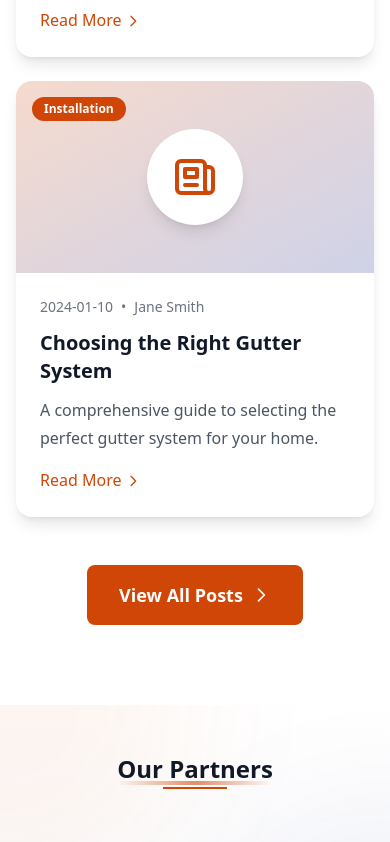
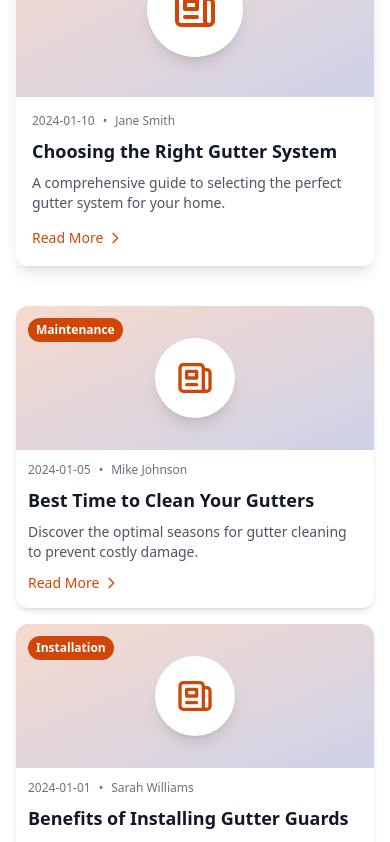
Before and after one commit to letan-chr/gutter, a Next.js app: page / in a window 390 px wide. Shown: the part 7500-8342 px from the top of the page. Built offline with nearby package versions, Linux system fonts and the light colour scheme; no server answers; a web font is replaced by a local one.

Commit message:
Refactor Blog section layout to feature prominent posts and improve styling. Added new blog entries in both English and Amharic localization files, enhancing content diversity. Updated section header and post display for better user engagement.

```diff
--- a/components/sections/Blog.tsx
+++ b/components/sections/Blog.tsx
@@ -9,31 +9,50 @@ const Blog = () => {
   const data = getSectionData('blog', lang);
   const blogData = getPageData('blog', lang);
 
+  // Get featured posts (first 2) and latest posts (next 4, or all remaining if less than 4)
+  const allPosts = blogData.posts || [];
+  const featuredPosts = allPosts.slice(0, 2);
+  const latestPosts = allPosts.slice(2, 6);
+
   return (
-    <section className="py-20 lg:py-28 bg-white dark:bg-gray-900">
-      <div className="mx-auto px-4 sm:px-6 lg:px-8">
-        {/* Section Header */}
-        <div className="text-center max-w-3xl mx-auto mb-16">
-          <h2 className="text-3xl sm:text-4xl lg:text-5xl font-display font-bold text-gray-900 dark:text-white mb-4">
+    <section className="py-12 lg:py-16 bg-white dark:bg-gray-900">
+      <div className="mx-auto px-4 sm:px-6 lg:px-8 max-w-7xl">
+        {/* Section Header - Modern Layout */}
+        <div className="flex flex-col lg:flex-row lg:items-center lg:justify-between gap-4 mb-10">
+          {/* Left Side - Title and Subtitle */}
+          <div className="flex-1">
+            <h2 className="text-3xl sm:text-4xl lg:text-5xl font-display font-bold text-gray-900 dark:text-white mb-2">
               {data.title}
             </h2>
-          <p className="text-xl text-gray-600 dark:text-gray-300 mb-2">
+            <p className="text-xl text-gray-600 dark:text-gray-300">
               {data.subtitle}
-          </p>
-          <p className="text-lg text-gray-500 dark:text-gray-400">
-            {data.description}
             </p>
           </div>
 
-        {/* Blog Posts Grid */}
-        <div className="grid grid-cols-1 md:grid-cols-2 lg:grid-cols-3 gap-6 lg:gap-8 mb-12">
-          {blogData.posts?.slice(0, 3).map((post: any) => (
+          {/* Right Side - Button */}
+          <div className="flex-shrink-0">
+            <a
+              href="/blogs"
+              className="inline-flex items-center gap-2 px-6 py-3 bg-primary hover:bg-primary-dark text-white rounded-lg font-semibold transition-all duration-300 hover:shadow-lg hover:scale-105"
+            >
+              {data.viewAll}
+              <svg className="w-5 h-5" fill="none" stroke="currentColor" viewBox="0 0 24 24">
+                <path strokeLinecap="round" strokeLinejoin="round" strokeWidth={2} d="M9 5l7 7-7 7" />
+              </svg>
+            </a>
+          </div>
+        </div>
+
+        {/* Featured Blog Posts - 2 Large Cards */}
+        {featuredPosts.length > 0 && (
+          <div className="grid grid-cols-1 lg:grid-cols-2 gap-4 lg:gap-6 mb-10">
+            {featuredPosts.map((post: any) => (
               <article
                 key={post.id}
-              className="group bg-white dark:bg-gray-800 rounded-2xl overflow-hidden shadow-lg hover:shadow-2xl transition-all duration-300 hover:-translate-y-2"
+                className="group bg-white dark:bg-gray-800 rounded-xl overflow-hidden shadow-lg hover:shadow-2xl transition-all duration-300 hover:-translate-y-1"
               >
                 {/* Post Image */}
-              <div className="relative h-48 bg-gradient-to-br from-primary/20 to-secondary/20 dark:from-primary/30 dark:to-secondary/30 overflow-hidden">
+                <div className="relative h-44 bg-gradient-to-br from-primary/20 to-secondary/20 dark:from-primary/30 dark:to-secondary/30 overflow-hidden">
                   <div className="absolute inset-0 flex items-center justify-center">
                     <div className="w-24 h-24 bg-white dark:bg-gray-800 rounded-full flex items-center justify-center shadow-lg">
                       <svg className="w-12 h-12 text-primary dark:text-primary-light" fill="none" stroke="currentColor" viewBox="0 0 24 24">
@@ -42,27 +61,27 @@ const Blog = () => {
                     </div>
                   </div>
                   {/* Category Badge */}
-                <div className="absolute top-4 left-4 bg-primary text-white px-3 py-1 rounded-full text-xs font-semibold">
+                  <div className="absolute top-3 left-3 bg-primary text-white px-3 py-1 rounded-full text-xs font-semibold">
                     {post.category}
                   </div>
                 </div>
 
                 {/* Post Content */}
-              <div className="p-6">
-                <div className="flex items-center gap-2 text-sm text-gray-500 dark:text-gray-400 mb-3">
+                <div className="p-4">
+                  <div className="flex items-center gap-2 text-xs text-gray-500 dark:text-gray-400 mb-2">
                     <span>{post.date}</span>
                     <span>•</span>
                     <span>{post.author}</span>
                   </div>
-                <h3 className="text-xl font-display font-semibold text-gray-900 dark:text-white mb-3 group-hover:text-primary dark:group-hover:text-primary-light transition-colors">
+                  <h3 className="text-lg lg:text-xl font-display font-semibold text-gray-900 dark:text-white mb-2 group-hover:text-primary dark:group-hover:text-primary-light transition-colors">
                     {post.title}
                   </h3>
-                <p className="text-gray-600 dark:text-gray-400 mb-4 line-clamp-2">
+                  <p className="text-sm text-gray-600 dark:text-gray-400 mb-3 line-clamp-2">
                     {post.excerpt}
                   </p>
                   <a
                     href={`/blogs/${post.slug}`}
-                  className="inline-flex items-center text-primary dark:text-primary-light font-medium hover:gap-2 transition-all group/link"
+                    className="inline-flex items-center text-primary dark:text-primary-light font-medium hover:gap-1 transition-all group/link text-sm"
                   >
                     {lang === 'en' ? 'Read More' : 'ተጨማሪ ያንብቡ'}
                     <svg className="w-4 h-4 ml-1 transform group-hover/link:translate-x-1 transition-transform" fill="none" stroke="currentColor" viewBox="0 0 24 24">
@@ -73,19 +92,58 @@ const Blog = () => {
               </article>
             ))}
           </div>
+        )}
 
-        {/* View All Button */}
-        <div className="text-center">
+        {/* Latest Blog Posts - 4 Normal Cards */}
+        {latestPosts.length > 0 && (
+          <div className="grid grid-cols-1 md:grid-cols-2 lg:grid-cols-4 gap-4">
+            {latestPosts.map((post: any) => (
+              <article
+                key={post.id}
+                className="group bg-white dark:bg-gray-800 rounded-xl overflow-hidden shadow-md hover:shadow-xl transition-all duration-300 hover:-translate-y-1"
+              >
+                {/* Post Image */}
+                <div className="relative h-36 bg-gradient-to-br from-primary/20 to-secondary/20 dark:from-primary/30 dark:to-secondary/30 overflow-hidden">
+                  <div className="absolute inset-0 flex items-center justify-center">
+                    <div className="w-20 h-20 bg-white dark:bg-gray-800 rounded-full flex items-center justify-center shadow-lg">
+                      <svg className="w-10 h-10 text-primary dark:text-primary-light" fill="none" stroke="currentColor" viewBox="0 0 24 24">
+                        <path strokeLinecap="round" strokeLinejoin="round" strokeWidth={2} d="M19 20H5a2 2 0 01-2-2V6a2 2 0 012-2h10a2 2 0 012 2v1m2 13a2 2 0 01-2-2V7m2 13a2 2 0 002-2V9a2 2 0 00-2-2h-2m-4-3H9M7 16h6M7 8h6v4H7V8z" />
+                      </svg>
+                    </div>
+                  </div>
+                  {/* Category Badge */}
+                  <div className="absolute top-3 left-3 bg-primary text-white px-2 py-1 rounded-full text-xs font-semibold">
+                    {post.category}
+                  </div>
+                </div>
+
+                {/* Post Content */}
+                <div className="p-3">
+                  <div className="flex items-center gap-2 text-xs text-gray-500 dark:text-gray-400 mb-2">
+                    <span>{post.date}</span>
+                    <span>•</span>
+                    <span className="truncate">{post.author}</span>
+                  </div>
+                  <h4 className="text-lg font-display font-semibold text-gray-900 dark:text-white mb-2 group-hover:text-primary dark:group-hover:text-primary-light transition-colors line-clamp-2">
+                    {post.title}
+                  </h4>
+                  <p className="text-sm text-gray-600 dark:text-gray-400 mb-2 line-clamp-2">
+                    {post.excerpt}
+                  </p>
                   <a
-            href="/blogs"
-            className="inline-flex items-center gap-2 px-8 py-4 bg-primary hover:bg-primary-dark text-white rounded-lg font-semibold text-lg transition-all duration-300 hover:shadow-xl hover:scale-105"
+                    href={`/blogs/${post.slug}`}
+                    className="inline-flex items-center text-primary dark:text-primary-light font-medium hover:gap-1 transition-all group/link text-sm"
                   >
-            {data.viewAll}
-            <svg className="w-5 h-5" fill="none" stroke="currentColor" viewBox="0 0 24 24">
+                    {lang === 'en' ? 'Read More' : 'ተጨማሪ ያንብቡ'}
+                    <svg className="w-4 h-4 ml-1 transform group-hover/link:translate-x-1 transition-transform" fill="none" stroke="currentColor" viewBox="0 0 24 24">
                       <path strokeLinecap="round" strokeLinejoin="round" strokeWidth={2} d="M9 5l7 7-7 7" />
                     </svg>
                   </a>
                 </div>
+              </article>
+            ))}
+          </div>
+        )}
       </div>
     </section>
   );
--- a/components/sections/Partners.tsx
+++ b/components/sections/Partners.tsx
@@ -20,21 +20,13 @@ const Partners = () => {
   const duplicatedPartners = [...data.partners, ...data.partners, ...data.partners];
 
   return (
-    <section className="py-12 lg:py-16 bg-gradient-to-b from-white to-gray-50 dark:from-gray-900 dark:to-gray-800 relative overflow-hidden">
+    <section className="py-12 lg:py-12 bg-gradient-to-b from-white to-gray-50 dark:from-gray-900 dark:to-gray-800 relative overflow-hidden">
       {/* Decorative Background Elements */}
       <div className="absolute top-0 left-0 w-96 h-96 bg-primary/5 dark:bg-primary/10 rounded-full blur-3xl -translate-x-1/2 -translate-y-1/2"></div>
       <div className="absolute bottom-0 right-0 w-96 h-96 bg-secondary/5 dark:bg-secondary/10 rounded-full blur-3xl translate-x-1/2 translate-y-1/2"></div>
 
       <div className="mx-auto px-4 sm:px-6 lg:px-8 relative z-10">
-        {/* Section Header */}
-        <div className="text-center max-w-2xl mx-auto mb-12">
-          <h2 className="relative inline-block text-2xl sm:text-3xl lg:text-4xl font-display font-bold text-gray-900 dark:text-white mb-6">
-            {data.title}
-            {/* Decorative Underline */}
-            <span className="absolute bottom-0 left-0 right-0 h-1 bg-gradient-to-r from-transparent via-primary to-transparent opacity-60"></span>
-            <span className="absolute -bottom-1 left-1/2 transform -translate-x-1/2 w-16 h-0.5 bg-primary dark:bg-primary-light"></span>
-          </h2>
-        </div>
+
 
         {/* Partners Swiper */}
         <div className="relative">
--- a/data/locales/am/pages/blog.json
+++ b/data/locales/am/pages/blog.json
@@ -24,6 +24,50 @@
       "date": "2024-01-10",
       "image": "/images/blog2.jpg",
       "category": "መጫን"
+    },
+    {
+      "id": 3,
+      "slug": "gutter-cleaning-season",
+      "title": "ጋተሮችዎን ለመጠራጠር ምርጥ ጊዜ",
+      "excerpt": "ውድ ጉዳትን ለመከላከል የጋተር ማጽዳት ምርጥ ወቅቶችን ይፈልጉ።",
+      "content": "የጋተር ጥገና ሲመጣ ጊዜ ሁሉም ነገር ነው...",
+      "author": "ማይክ ጆንሰን",
+      "date": "2024-01-05",
+      "image": "/images/blog3.jpg",
+      "category": "ጥገና"
+    },
+    {
+      "id": 4,
+      "slug": "gutter-guards-benefits",
+      "title": "የጋተር ጠባቂዎችን የመጫን ጥቅሞች",
+      "excerpt": "ጋተር ጠባቂዎች ቤትዎን በመጠብቅ ጊዜ እና ገንዘብ እንዴት እንደሚቆጥቡ ይማሩ።",
+      "content": "ጋተር ጠባቂዎች በበርካታ መንገዶች የሚመለሱ ኢንቨስትመንት ናቸው...",
+      "author": "ሳራ ዊሊያምስ",
+      "date": "2024-01-01",
+      "image": "/images/blog4.jpg",
+      "category": "መጫን"
+    },
+    {
+      "id": 5,
+      "slug": "prevent-water-damage",
+      "title": "ጋተሮች የውሃ ጉዳትን እንዴት ይከላከላሉ",
+      "excerpt": "ጋተሮች የቤትዎን መሠረት በመጠብቅ የሚጫወቱትን ወሳኝ ሚና መረዳት።",
+      "content": "የውሃ ጉዳት ከጠንካራ የቤት ጥገናዎች አንዱ ሊሆን ይችላል...",
+      "author": "ዴቪድ ብራውን",
+      "date": "2023-12-28",
+      "image": "/images/blog5.jpg",
+      "category": "ምክሮች"
+    },
+    {
+      "id": 6,
+      "slug": "gutter-materials-comparison",
+      "title": "የጋተር ቁሳቁሶችን ማወዳደር: የትኛው ምርጥ ነው?",
+      "excerpt": "የአሉሚኒየም፣ ቫይንል፣ ብረት እና የመዳብ ጋተሮች ዝርዝር ማወዳደር።",
+      "content": "ለጋተሮችዎ ትክክለኛውን ቁሳቁስ መምረጥ ብርታት እና ወጪን ይጎዳል...",
+      "author": "ኢሚሊ ዴቪስ",
+      "date": "2023-12-25",
+      "image": "/images/blog6.jpg",
+      "category": "መጫን"
     }
   ]
 }
--- a/data/locales/en/pages/blog.json
+++ b/data/locales/en/pages/blog.json
@@ -24,6 +24,50 @@
       "date": "2024-01-10",
       "image": "/images/blog2.jpg",
       "category": "Installation"
+    },
+    {
+      "id": 3,
+      "slug": "gutter-cleaning-season",
+      "title": "Best Time to Clean Your Gutters",
+      "excerpt": "Discover the optimal seasons for gutter cleaning to prevent costly damage.",
+      "content": "Timing is everything when it comes to gutter maintenance...",
+      "author": "Mike Johnson",
+      "date": "2024-01-05",
+      "image": "/images/blog3.jpg",
+      "category": "Maintenance"
+    },
+    {
+      "id": 4,
+      "slug": "gutter-guards-benefits",
+      "title": "Benefits of Installing Gutter Guards",
+      "excerpt": "Learn how gutter guards can save you time and money while protecting your home.",
+      "content": "Gutter guards are an investment that pays off in multiple ways...",
+      "author": "Sarah Williams",
+      "date": "2024-01-01",
+      "image": "/images/blog4.jpg",
+      "category": "Installation"
+    },
+    {
+      "id": 5,
+      "slug": "prevent-water-damage",
+      "title": "How Gutters Prevent Water Damage",
+      "excerpt": "Understanding the critical role gutters play in protecting your home's foundation.",
+      "content": "Water damage can be one of the most expensive home repairs...",
+      "author": "David Brown",
+      "date": "2023-12-28",
+      "image": "/images/blog5.jpg",
+      "category": "Tips"
+    },
+    {
+      "id": 6,
+      "slug": "gutter-materials-comparison",
+      "title": "Comparing Gutter Materials: Which is Best?",
+      "excerpt": "A detailed comparison of aluminum, vinyl, steel, and copper gutters.",
+      "content": "Choosing the right material for your gutters affects durability and cost...",
+      "author": "Emily Davis",
+      "date": "2023-12-25",
+      "image": "/images/blog6.jpg",
+      "category": "Installation"
     }
   ]
 }
```
Lines whose indentation alone changed are shown as unchanged.
